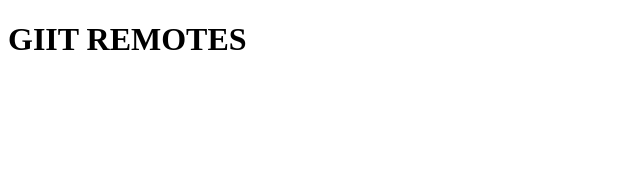
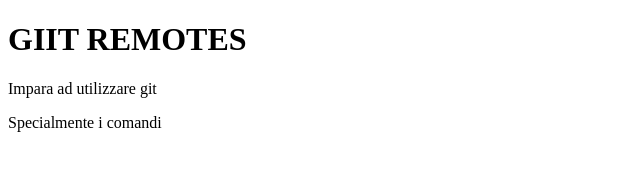
Before and after one commit to alexandrub0tz/esercizioGitRemote, a plain HTML site: page index.html in a window 1280 px wide. Shown: the whole page, without its empty margins (0-640 px from the left). Drawn offline with Linux system fonts and the light colour scheme.

Commit message:
added p elemets

```diff
--- a/index.html
+++ b/index.html
@@ -8,5 +8,7 @@
 </head>
 <body>
     <h1>GIIT REMOTES</h1>
+    <p>Impara ad utilizzare git</p>
+    <p>Specialmente i comandi</p>
 </body>
 </html>
```
